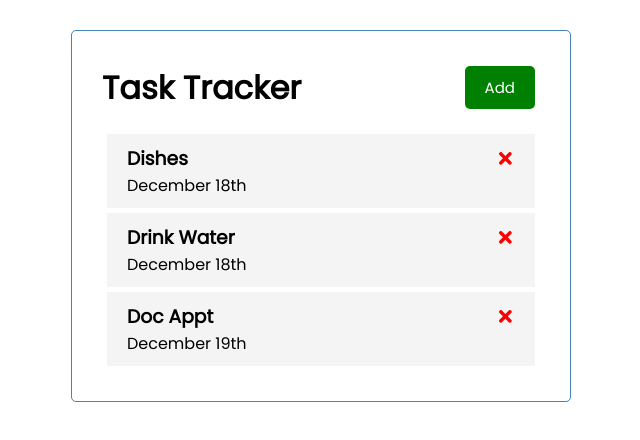
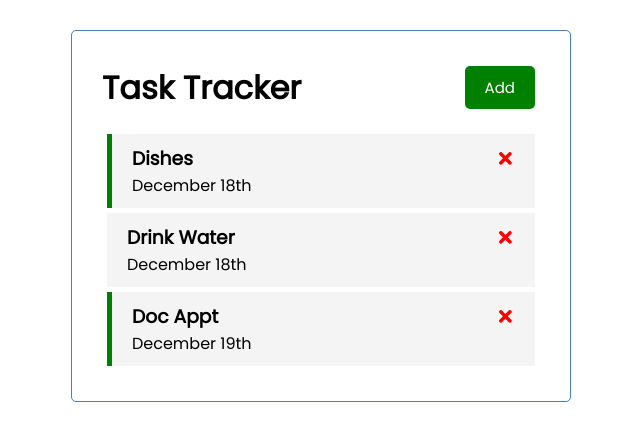
Before and after one commit to houseofsam/react-task-tracker, a React (Create React App) app: page / in a window 1280 px wide. Shown: the top 440 px of the page, without its empty margins (319-959 px from the left). Built offline with nearby package versions, Linux system fonts and the light colour scheme.

Commit message:
Implement reminder toggle upon double click to change tasks reminder boolean value. Add styling for a task depending on its reminder boolean value in Task.js using ternary operator in className attribute value

```diff
--- a/src/App.js
+++ b/src/App.js
@@ -33,10 +33,21 @@
     setTasks(tasks.filter((task) => task.id !== id ));
   }
 
+  // Toggle reminder
+  const toggleReminder = (id) => {
+    setTasks(tasks.map((task) =>
+      // if task id in the current iteration is equal to the id passed in
+      // then we're going to have a specific object (modify that partiular task),
+      // else just return the task (no change)
+      task.id === id ? { ...task, reminder: !task.reminder } : task
+      // spread the task object, and for reminder, change it to opposite of what it was
+    ))
+  }
+
   return (
     <div className='container'>
       <Header />
-      {tasks.length > 0 ? <Tasks tasks={tasks} onDelete={deleteTask} /> : 'Task list is empty!'}
+      {tasks.length > 0 ? <Tasks tasks={tasks} onDelete={deleteTask} onToggle={toggleReminder}/> : 'Task list is empty!'}
     </div>
   );
 }
--- a/src/components/Task.js
+++ b/src/components/Task.js
@@ -2,9 +2,12 @@
 import { FaTimes } from 'react-icons/fa'
 
 
-const Task = ({ task, onDelete }) => {
+const Task = ({ task, onDelete, onToggle }) => {
   return (
-    <div className='task'>
+    <div
+      className={`task ${task.reminder ? 'reminder' : ''}`}
+      onDoubleClick={() => onToggle(task.id)}
+    >
       <h3>
         {task.text}{' '}
         <FaTimes
--- a/src/components/Tasks.js
+++ b/src/components/Tasks.js
@@ -1,10 +1,12 @@
 import Task from "./Task"
 
-const Tasks = ({ tasks, onDelete }) => {
+// catch the props
+const Tasks = ({ tasks, onDelete, onToggle }) => {
   return (
     <>
       {tasks.map ((task) => (
-        <Task key={task.id} task={task} onDelete={onDelete} />
+        // pass in the props
+        <Task key={task.id} task={task} onDelete={onDelete} onToggle={onToggle} />
       ))}
     </>
   )
```
